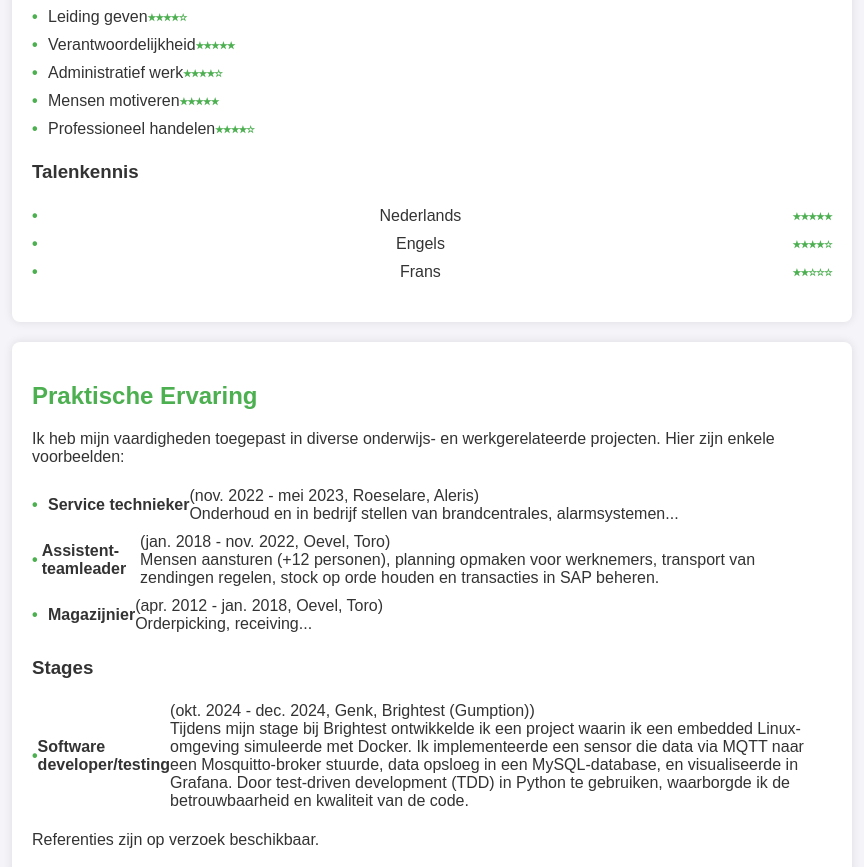
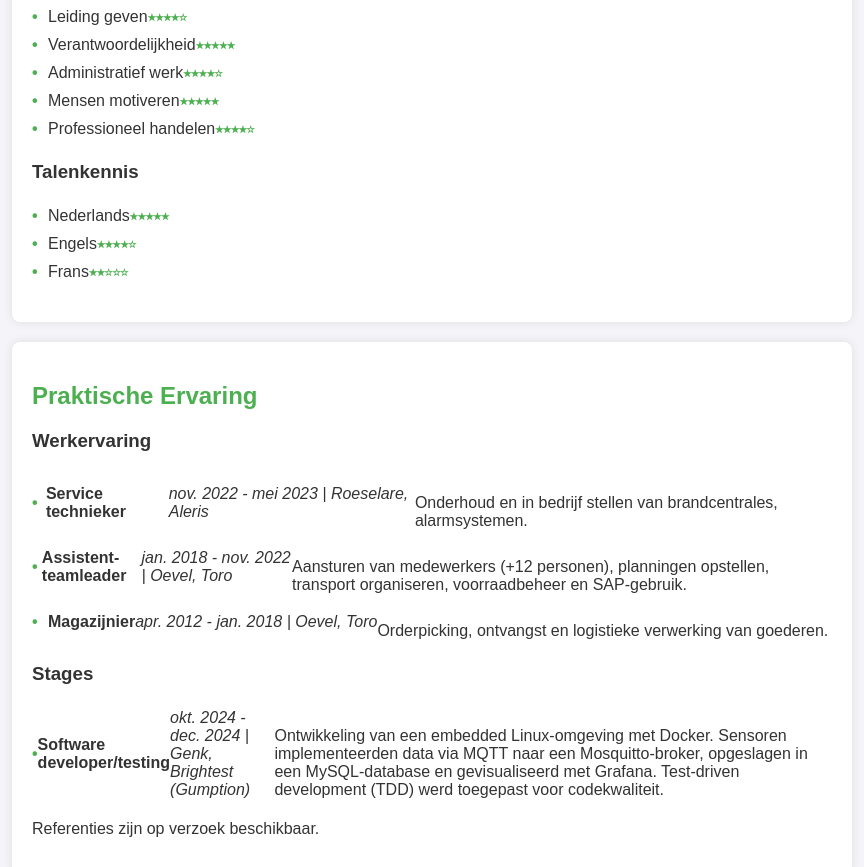
Before and after one commit to r0345938/portfolio, a plain HTML site: page index.html in a window 1280 px wide. Shown: the part 1232-2099 px from the top of the page, without its empty margins (208-1072 px from the left). Drawn offline with Linux system fonts and the light colour scheme.

Commit message:
Update index.html

```diff
--- a/index.html
+++ b/index.html
@@ -92,13 +92,13 @@
 <body>
     <header>
         <h1>Mijn Portfolio</h1>
-        <p>Welkom op mijn portfolio! Hier vind je meer over mijn vaardigheden, ervaringen en projecten.</p>
+        <p>Welkom op mijn portfolio! Hier vind je meer over mijn vaardigheden, werkervaringen,....</p>
     </header>
 
     <nav>
         <a href="#about">Over Mij</a>
-        <a href="#skills">Vaardigheden</a>
-        <a href="#professional">Professionele Inhoud</a>
+        <a href="#skills">Skills</a>
+        <a href="#professional">Praktische ervaring</a>
         <a href="#contact">Contact</a>
     </nav>
 
@@ -142,28 +142,40 @@
         </ul>
         <h3>Talenkennis</h3>
         <ul>
-            <li class="skill-item"><span>Nederlands</span> <span class="skill-rating">★★★★★</span></li>
-            <li class="skill-item"><span>Engels</span> <span class="skill-rating">★★★★☆</span></li>
-            <li class="skill-item"><span>Frans</span> <span class="skill-rating">★★☆☆☆</span></li>
+            <li>Nederlands</span> <span class="skill-rating">★★★★★</span></li>
+            <li>Engels</span> <span class="skill-rating">★★★★☆</span></li>
+            <li>Frans</span> <span class="skill-rating">★★☆☆☆</span></li>
         </ul>
     </section>
 
     <section id="professional">
         <h2>Praktische Ervaring</h2>
-        <p>Ik heb mijn vaardigheden toegepast in diverse onderwijs- en werkgerelateerde projecten. Hier zijn enkele voorbeelden:</p>
-        <ul>
-            <li><strong>Service technieker</strong> (nov. 2022 - mei 2023, Roeselare, Aleris)<br>
-                Onderhoud en in bedrijf stellen van brandcentrales, alarmsystemen...</li>
-            <li><strong>Assistent-teamleader</strong> (jan. 2018 - nov. 2022, Oevel, Toro)<br>
-                Mensen aansturen (+12 personen), planning opmaken voor werknemers, transport van zendingen regelen, stock op orde houden en transacties in SAP beheren.</li>
-            <li><strong>Magazijnier</strong> (apr. 2012 - jan. 2018, Oevel, Toro)<br>
-                Orderpicking, receiving...</li>
-        </ul>
-        <h3>Stages</h3>
-        <ul>
-            <li><strong>Software developer/testing</strong> (okt. 2024 - dec. 2024, Genk, Brightest (Gumption))<br>
-                Tijdens mijn stage bij Brightest ontwikkelde ik een project waarin ik een embedded Linux-omgeving simuleerde met Docker. Ik implementeerde een sensor die data via MQTT naar een Mosquitto-broker stuurde, data opsloeg in een MySQL-database, en visualiseerde in Grafana. Door test-driven development (TDD) in Python te gebruiken, waarborgde ik de betrouwbaarheid en kwaliteit van de code.</li>
-        </ul>
+        <div class="experience">
+            <h3>Werkervaring</h3>
+            <ul>
+                <li><strong>Service technieker</strong><br>
+                    <em>nov. 2022 - mei 2023 | Roeselare, Aleris</em><br>
+                    Onderhoud en in bedrijf stellen van brandcentrales, alarmsystemen.
+                </li>
+                <li><strong>Assistent-teamleader</strong><br>
+                    <em>jan. 2018 - nov. 2022 | Oevel, Toro</em><br>
+                    Aansturen van medewerkers (+12 personen), planningen opstellen, transport organiseren, voorraadbeheer en SAP-gebruik.
+                </li>
+                <li><strong>Magazijnier</strong><br>
+                    <em>apr. 2012 - jan. 2018 | Oevel, Toro</em><br>
+                    Orderpicking, ontvangst en logistieke verwerking van goederen.
+                </li>
+            </ul>
+        </div>
+        <div class="experience">
+            <h3>Stages</h3>
+            <ul>
+                <li><strong>Software developer/testing</strong><br>
+                    <em>okt. 2024 - dec. 2024 | Genk, Brightest (Gumption)</em><br>
+                    Ontwikkeling van een embedded Linux-omgeving met Docker. Sensoren implementeerden data via MQTT naar een Mosquitto-broker, opgeslagen in een MySQL-database en gevisualiseerd met Grafana. Test-driven development (TDD) werd toegepast voor codekwaliteit.
+                </li>
+            </ul>
+        </div>
         <p>Referenties zijn op verzoek beschikbaar.</p>
     </section>
 
```
